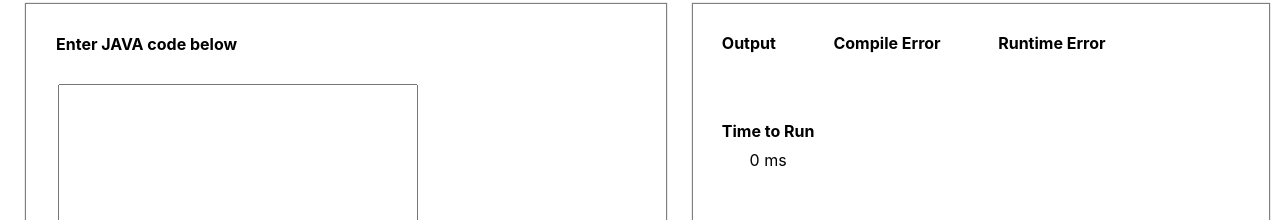
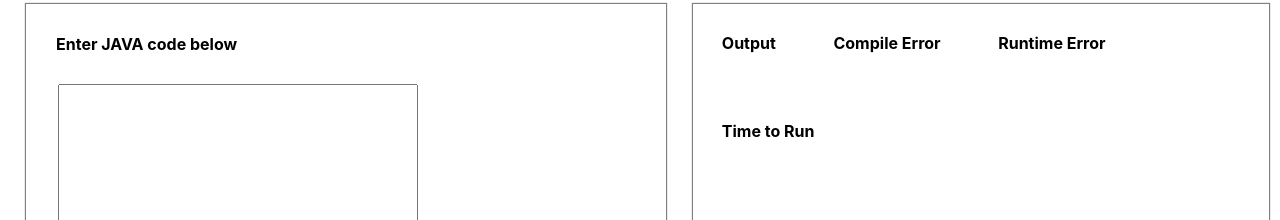
Before and after one commit to mkgwar/CodeZizer, a React (Create React App) app in the folder Frontend/: page / in a window 1280 px wide. Shown: the part 102-322 px from the top of the page. Built offline with nearby package versions, Linux system fonts and the light colour scheme.

Commit message:
output alignment and timeToRun fix

```diff
--- a/Frontend/src/CodeForm.css
+++ b/Frontend/src/CodeForm.css
@@ -57,8 +57,7 @@
     float: left;
     margin: 5%;
     overflow-wrap: inherit;
-    max-height: 50px;
-    max-width: 20%;
+    max-width: 150px;
 }
 
 .output_div span
@@ -66,6 +65,7 @@
     text-align: center;
     display: block;
     margin-top: 10%;
+    max-width: 60px;
 }
 
 .logo
--- a/Frontend/src/CodeForm.js
+++ b/Frontend/src/CodeForm.js
@@ -16,7 +16,7 @@ class CodeForm extends Component
             output : '',
             compileError: '',
             runtimeError: '',
-            timeToRun: 0
+            timeToRun: ''
         }
     }
 
@@ -53,7 +53,7 @@ class CodeForm extends Component
                         output: response.data.output,
                         compileError: response.data.compileError,
                         runtimeError: response.data.runtimeError,
-                        timeToRun: response.data.timeToRun
+                        timeToRun: response.data.timeToRun + " ms"
                     }
                 )
             })
@@ -93,7 +93,7 @@ class CodeForm extends Component
             <p><b>Output</b> <span>{this.state.output}</span></p>
             <p><b>Compile Error</b> <span>{this.state.compileError}</span></p>
             <p><b>Runtime Error</b> <span>{this.state.runtimeError}</span></p>
-            <p><b>Time to Run</b> <span>{this.state.timeToRun} ms</span></p>
+            <p><b>Time to Run</b> <span>{this.state.timeToRun}</span></p>
 
             </div>
 
```
